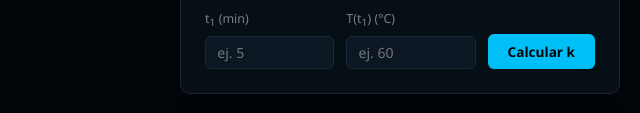
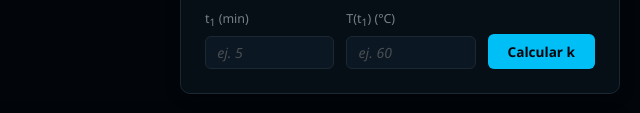
Before and after one commit to Rondnt/Enfriamiento-de-Data-Centers, a website with bundled scripts: page index.html in a window 1280 px wide. Shown: the part 634-747 px from the top of the page, 640-1280 px from the left. Built offline with nearby package versions, Linux system fonts and the light colour scheme; files whose address does not match are found by name.

Commit message:
Estilizar placeholder de form-group como texto atenuado
Co-Authored-By: Claude Sonnet 4.6 <noreply@anthropic.com>

```diff
--- a/src/css/style.css
+++ b/src/css/style.css
@@ -559,6 +559,11 @@ tbody td:first-child { text-align: left; color: var(--text-muted); }
   width: 100%;
 }
 
+.form-group input::placeholder {
+  color: var(--text-dim);
+  font-style: italic;
+}
+
 .form-group input:focus,
 .form-group select:focus {
   border-color: var(--accent);
```
